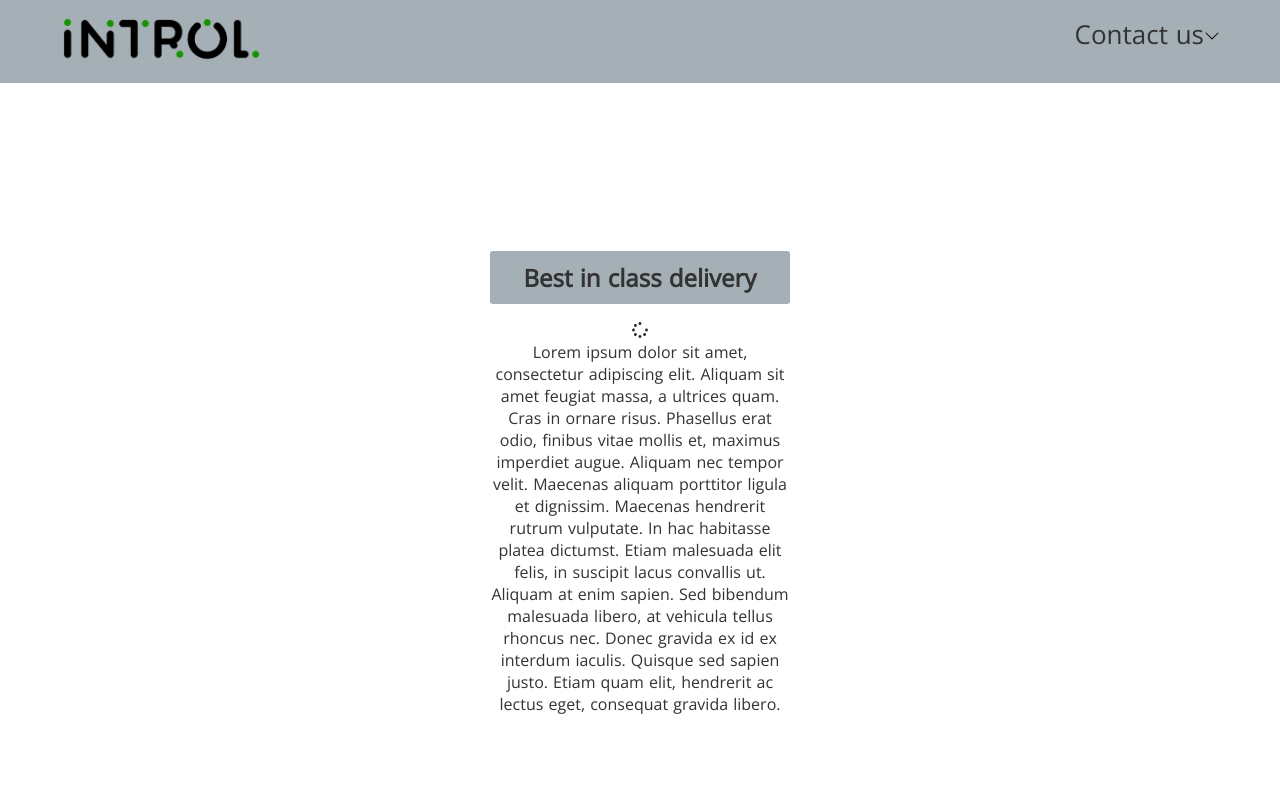
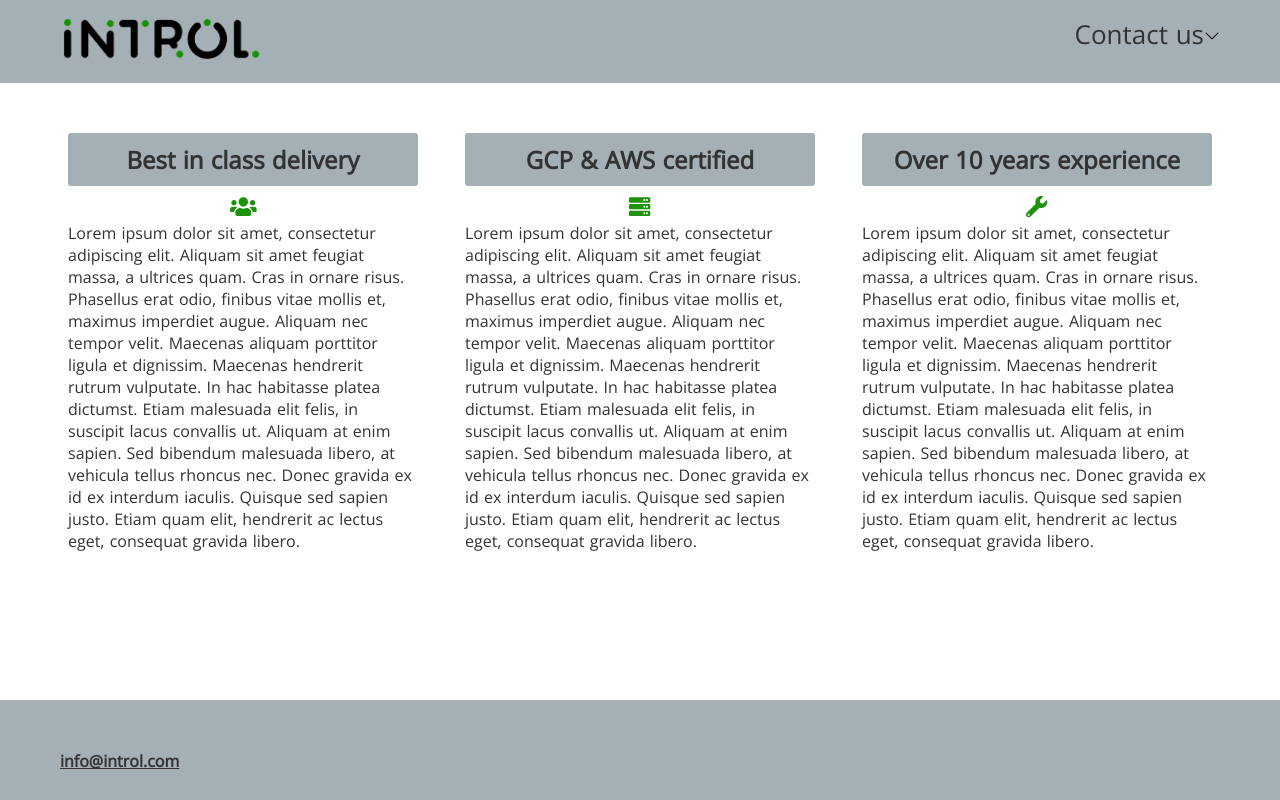
Before and after one commit to DannyMurphy92/introl, a Nuxt app: page / in a window 1280 px wide. Shown: the top 800 px of the page. Built offline with nearby package versions, Linux system fonts and the light colour scheme.

Commit message:
Getting some styling sorted

```diff
--- a/src/components/InfoCard.vue
+++ b/src/components/InfoCard.vue
@@ -6,9 +6,13 @@
     <div class="info-card__body">
       <div
         v-if="icon"
-        class="info-card__body__icon"
+        class="info-card__body__icon-container"
       >
-        <FontAwesomeIcon :icon="icon" />
+        <FontAwesomeIcon
+          class="info-card__body__icon"
+          :icon="icon"
+          size="lg"
+        />
       </div>
       <span>{{ body }}</span>
     </div>
@@ -45,15 +49,30 @@ export default Vue.extend({
 
 <style lang="scss">
 .info-card {
-  width: 300px;
+  width: 350px;
 
   &__header {
+    text-align: center;
     font-size: 24px;
     font-weight: $font-weight-bold;
     background: $color-grey;
     border-radius: 3px;
-    padding: 10px 0;
-    margin-bottom: 15px;
+    padding: 10px;
+  }
+
+  &__body {
+    margin-top: 5px;
+
+    &__icon-container {
+      display: flex;
+      flex-direction: row;
+      justify-content: center;
+      padding: 5px 0;
+    }
+
+    &__icon {
+      color: $color-primary;
+    }
   }
 }
 </style>
--- a/src/layouts/Footer.vue
+++ b/src/layouts/Footer.vue
@@ -20,11 +20,8 @@ export default Vue.extend({
 <style lang="scss">
 .footer {
   background: $color-grey;
-  padding-top: 50px;
-  padding-bottom: 50px;
-
-  &__contact {
-    // color: $color-white;
-  }
+  padding: $footer-vertical-padding 0;
+  width: 100%;
+  height: $footer-height;
 }
 </style>
--- a/src/layouts/default.vue
+++ b/src/layouts/default.vue
@@ -1,8 +1,8 @@
 <template>
-  <div>
+  <div class="layout">
     <Header />
     <Nuxt />
-    <Footer />
+    <Footer class="layout__footer" />
   </div>
 </template>
 
@@ -40,3 +40,15 @@ html {
   margin: 0;
 }
 </style>
+
+<style lang="scss" scoped>
+.layout {
+  min-height: 100vh;
+  padding-bottom: $footer-height + $footer-vertical-padding * 2;
+
+  &__footer {
+    bottom: 0;
+    position: absolute;
+  }
+}
+</style>
--- a/src/pages/index.vue
+++ b/src/pages/index.vue
@@ -1,7 +1,8 @@
 <template>
-  <div class="container">
-    <div>
+  <div class="home-page site-trunk">
+    <div class="home-page__services">
       <InfoCard
+        class="home-page__services__item"
         header="Best in class delivery"
         body="Lorem ipsum dolor sit amet, consectetur adipiscing elit. Aliquam sit amet feugiat massa, a ultrices quam.
             Cras in ornare risus. Phasellus erat odio, finibus vitae mollis et, maximus imperdiet augue. Aliquam nec
@@ -10,7 +11,31 @@
             sapien. Sed bibendum malesuada libero, at vehicula tellus rhoncus nec. Donec gravida ex id ex interdum
             iaculis. Quisque sed sapien justo. Etiam quam elit, hendrerit ac lectus eget, consequat gravida
             libero."
-        :icon="faSpinner"
+        :icon="faUsers"
+      />
+      <InfoCard
+        class="home-page__services__item"
+        header="GCP & AWS certified"
+        body="Lorem ipsum dolor sit amet, consectetur adipiscing elit. Aliquam sit amet feugiat massa, a ultrices quam.
+            Cras in ornare risus. Phasellus erat odio, finibus vitae mollis et, maximus imperdiet augue. Aliquam nec
+            tempor velit. Maecenas aliquam porttitor ligula et dignissim. Maecenas hendrerit rutrum vulputate. In hac
+            habitasse platea dictumst. Etiam malesuada elit felis, in suscipit lacus convallis ut. Aliquam at enim
+            sapien. Sed bibendum malesuada libero, at vehicula tellus rhoncus nec. Donec gravida ex id ex interdum
+            iaculis. Quisque sed sapien justo. Etiam quam elit, hendrerit ac lectus eget, consequat gravida
+            libero."
+        :icon="faServer"
+      />
+      <InfoCard
+        class="home-page__services__item"
+        header="Over 10 years experience"
+        body="Lorem ipsum dolor sit amet, consectetur adipiscing elit. Aliquam sit amet feugiat massa, a ultrices quam.
+            Cras in ornare risus. Phasellus erat odio, finibus vitae mollis et, maximus imperdiet augue. Aliquam nec
+            tempor velit. Maecenas aliquam porttitor ligula et dignissim. Maecenas hendrerit rutrum vulputate. In hac
+            habitasse platea dictumst. Etiam malesuada elit felis, in suscipit lacus convallis ut. Aliquam at enim
+            sapien. Sed bibendum malesuada libero, at vehicula tellus rhoncus nec. Donec gravida ex id ex interdum
+            iaculis. Quisque sed sapien justo. Etiam quam elit, hendrerit ac lectus eget, consequat gravida
+            libero."
+        :icon="faWrench"
       />
     </div>
   </div>
@@ -19,7 +44,7 @@
 <script lang="ts">
 import Vue from 'vue';
 import InfoCard from '@/components/InfoCard.vue';
-import { faSpinner } from '@fortawesome/free-solid-svg-icons';
+import { faUsers, faServer, faWrench } from '@fortawesome/free-solid-svg-icons';
 
 export default Vue.extend({
   components: {
@@ -27,40 +52,23 @@ export default Vue.extend({
   },
 
   data() {
-    return { faSpinner };
+    return { faUsers, faServer, faWrench };
   },
 });
 </script>
 
-<style lang="scss">
-.container {
-  background: $color-white;
-  margin: 0 auto;
-  min-height: 100vh;
-  display: flex;
-  justify-content: center;
-  align-items: center;
-  text-align: center;
-}
+<style lang="scss" scoped>
+.home-page {
+  padding-top: 50px;
 
-.title {
-  font-family: $font-family-primary;
-  display: block;
-  font-weight: 300;
-  font-size: 100px;
-  color: #35495e;
-  letter-spacing: 1px;
-}
+  &__services {
+    display: flex;
+    flex-direction: row;
+    justify-content: space-between;
 
-.subtitle {
-  font-weight: 300;
-  font-size: 42px;
-  color: #526488;
-  word-spacing: 5px;
-  padding-bottom: 15px;
-}
-
-.links {
-  padding-top: 15px;
+    &__item {
+      margin: 0 8px;
+    }
+  }
 }
 </style>
--- a/src/styles/variables/_layout.scss
+++ b/src/styles/variables/_layout.scss
@@ -19,3 +19,6 @@ $site-column-gutter: 20px !default;
 $site-column-gutter-half: $site-column-gutter / 2;
 
 $z-indexes: ('loader-overlay', 'responsivebar', 'popout-close', 'popout', 'current-form-overlay', 'tooltip');
+
+$footer-height: 100px;
+$footer-vertical-padding: 50px;
```
Also changed, not shown: 1 other file (tests, documents, lock files or other folders).
